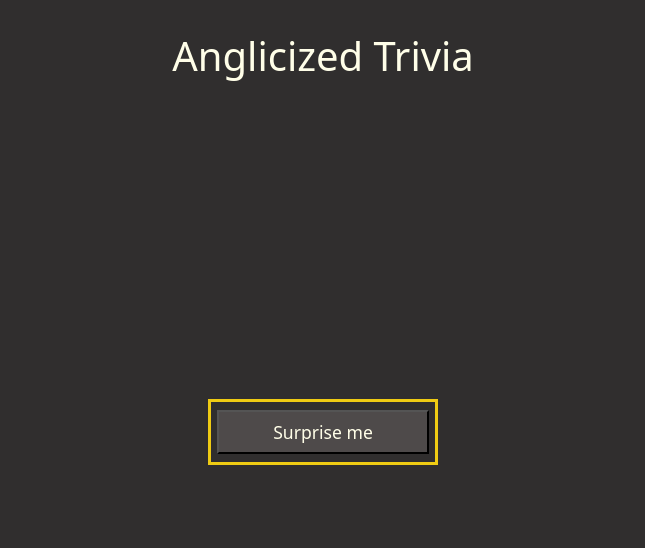
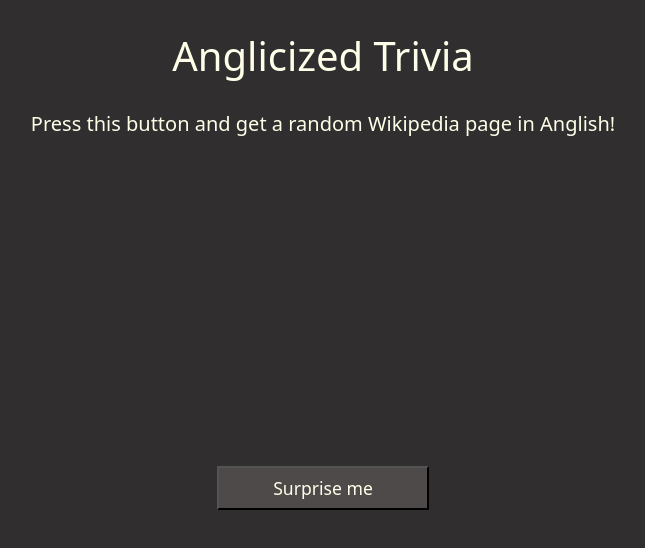
Before and after one commit to TMZSeif/Anglic-Trivia, a React (Vite) app: page / in a window 1280 px wide. Shown: the top 548 px of the page, without its empty margins (317-962 px from the left). Built offline with nearby package versions, Linux system fonts and the light colour scheme.

Commit message:
added subtitle

```diff
--- a/src/components/TriviaButtons.jsx
+++ b/src/components/TriviaButtons.jsx
@@ -1,6 +1,5 @@
 import { useState } from "react"
 import WikipediaButton from "./WikipediaButton"
-import MariamWebsterButton from "./MariamWebsterButton"
 
 export default function TriviaButtons() {
 	const [loading, setLoading] = useState(false)
--- a/src/index.css
+++ b/src/index.css
@@ -21,7 +21,6 @@
 
 .button-layout {
   width: fit-content;
-  border: 3px solid #efcb13;
 }
 
 .btn-ui {
--- a/src/pages/HomePage.jsx
+++ b/src/pages/HomePage.jsx
@@ -4,6 +4,7 @@
 	return (
 		<div className="home">
 			<h1 className="title">Anglicized Trivia</h1>
+			<h5 className="title">Press this button and get a random Wikipedia page in Anglish!</h5>
 			<div className="d-flex justify-content-center align-items-center btn-container">
 				<TriviaButtons />
 			</div>
```
